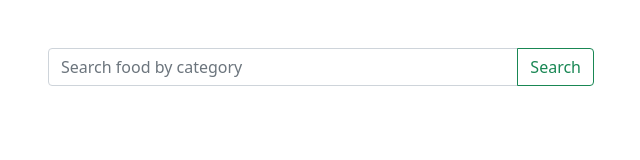
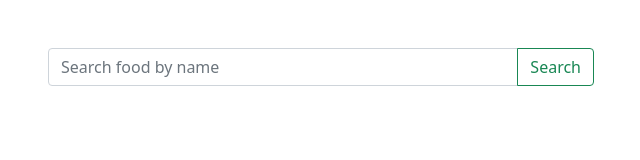
Before and after one commit to asif103/hungry, a plain HTML site: page index.html in a window 1280 px wide. Shown: the full height of the page, 319-959 px from the left. Drawn offline with nearby package versions, Linux system fonts and the light colour scheme.

Commit message:
api corrected

```diff
--- a/index.html
+++ b/index.html
@@ -16,7 +16,7 @@
     <div class="container">
         <div class="row justify-content-center mt-5">
             <div class="input-group mb-3 w-50">
-                <input type="text" class="form-control" placeholder="Search food by category" id="foodName">
+                <input type="text" class="form-control" placeholder="Search food by name" id="foodName">
                 <button class="btn btn-outline-success" type="button" id="button-addon2" id="searchBtn" onclick="searchBtn()">Search</button>
               </div>
         </div>
```
